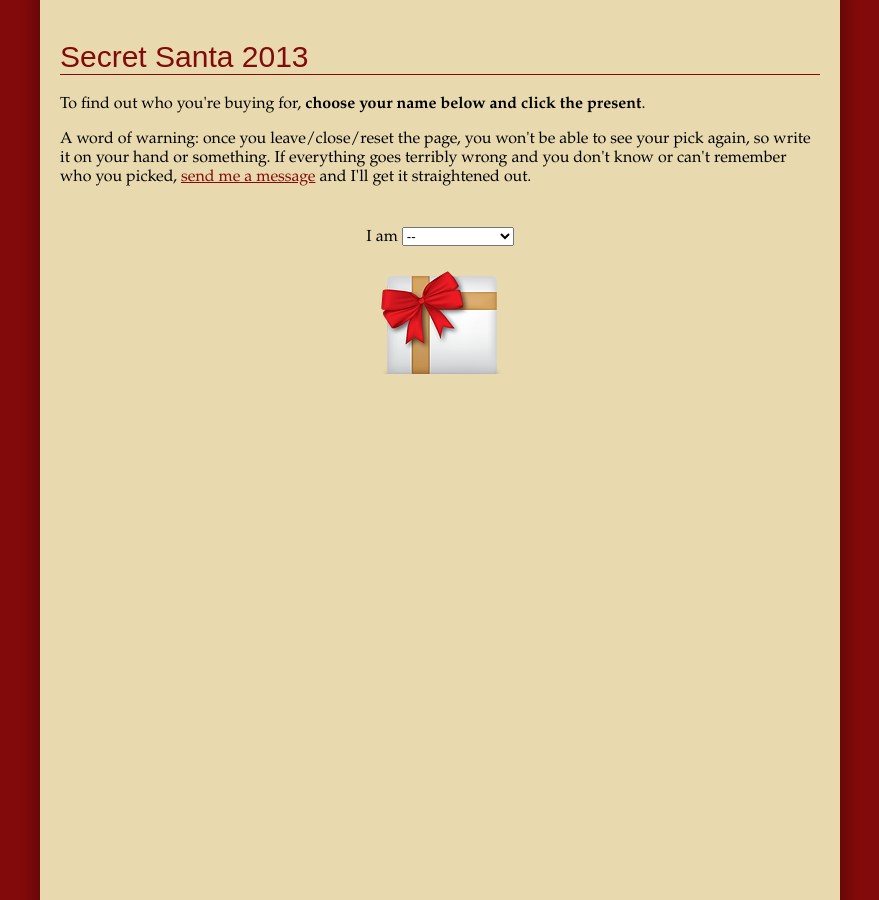
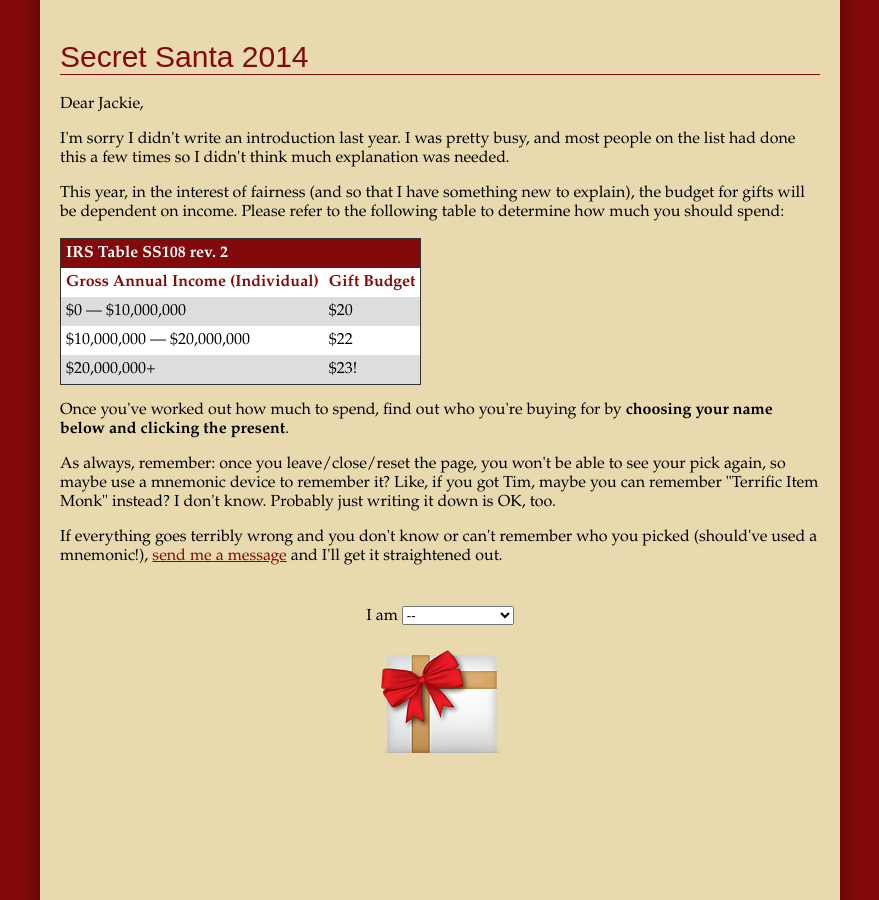
Before and after one commit to pbaehr/secretsanta, a Django app: template people/templates/home.html in a window 1280 px wide. Shown: the whole page, without its empty margins (200-1079 px from the left). Run offline with Django 3.2, Linux system fonts and the light colour scheme; the template is opened without the code that fills it: values that come from a table or form of the project are taken from there, others are empty; tables that the repository leaves empty hold one stand-in row (values such as "Sample post").

Commit message:
Update year and message.

```diff
--- a/people/templates/home.html
+++ b/people/templates/home.html
@@ -1,17 +1,46 @@
 <!DOCTYPE html>
 <html lang="en">
     <head>
-        <title>Secret Santa 2013</title>
+        <title>Secret Santa 2014</title>
         <link rel="stylesheet" href="{{ STATIC_URL }}css/main.css" />
         <script src="{{ STATIC_URL }}js/jquery-1.8.3.min.js"></script>
         <script src="{{ STATIC_URL }}js/main.js"></script>
     </head>
     <body>
         <div id="wrapper">
-            <h1>Secret Santa 2013</h1>
+            <h1>Secret Santa 2014</h1>
             {% if remaining_people %}
-                <p>To find out who you're buying for, <strong>choose your name below and click the present</strong>.</p>
-                <p>A word of warning: once you leave/close/reset the page, you won't be able to see your pick again, so write it on your hand or something. If everything goes terribly wrong and you don't know or can't remember who you picked, <a href="mailto:pete.baehr@gmail.com">send me a message</a> and I'll get it straightened out.</p>
+		<p>Dear Jackie,</p>
+		<p>I'm sorry I didn't write an introduction last year. I was pretty busy, and most people on the list had done this a few times so I didn't think much explanation was needed.</p>
+		<p>This year, in the interest of fairness (and so that I have something new to explain), the budget for gifts will be dependent on income. Please refer to the following table to determine how much you should spend:</p>
+		<table>
+			<thead>
+				<tr>
+					<th class="title" colspan="2">IRS Table SS108 rev. 2</th>
+				</tr>
+				<tr>
+					<th>Gross Annual Income (Individual)</th>
+					<th>Gift Budget</th>
+				</tr>
+			</thead>
+			<tbody>
+				<tr class="odd">
+					<td>$0 &mdash; $10,000,000</td>
+					<td>$20</td>
+				</tr>
+				<tr>
+					<td>$10,000,000 &mdash; $20,000,000</td>
+					<td>$22</td>
+				</tr>
+				<tr class="odd">
+					<td>$20,000,000+</td>
+					<td>$23!</td>
+				</tr>
+			</tbody>
+		</table>
+                <p>Once you've worked out how much to spend, find out who you're buying for by <strong>choosing your name below and clicking the present</strong>.</p>
+                <p>As always, remember: once you leave/close/reset the page, you won't be able to see your pick again, so maybe use a mnemonic device to remember it? Like, if you got Tim, maybe you can remember "Terrific Item Monk" instead? I don't know. Probably just writing it down is OK, too.</p>
+<p>If everything goes terribly wrong and you don't know or can't remember who you picked (should've used a mnemonic!), <a href="mailto:pete.baehr@gmail.com">send me a message</a> and I'll get it straightened out.</p>
                 <p class="choice">I am
                     <select name="picker" id="picker">
                         <option value="--">--</option>
--- a/secretsanta/static/css/main.css
+++ b/secretsanta/static/css/main.css
@@ -102,3 +102,27 @@
 {
     text-decoration: underline;
 }
+
+table {
+    background-color: white;
+    border: 1px solid #333;
+    border-spacing: 0;
+}
+
+td, th {
+	padding: 5px;
+}
+
+th {
+	color: #820a0a;
+}
+
+th.title {
+	background-color: #820a0a;
+	color: white;
+	text-align: left;
+}
+
+tr.odd {
+	background-color: #ddd;
+}
```
